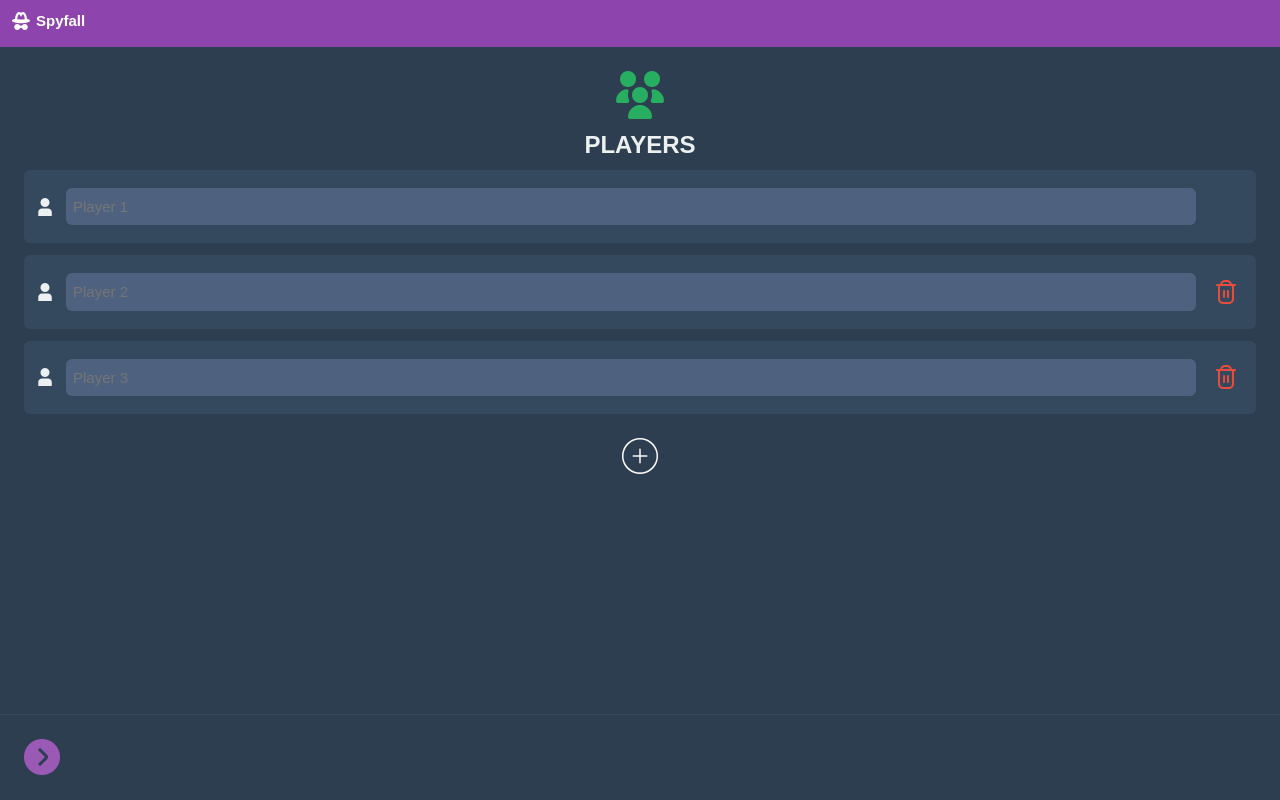
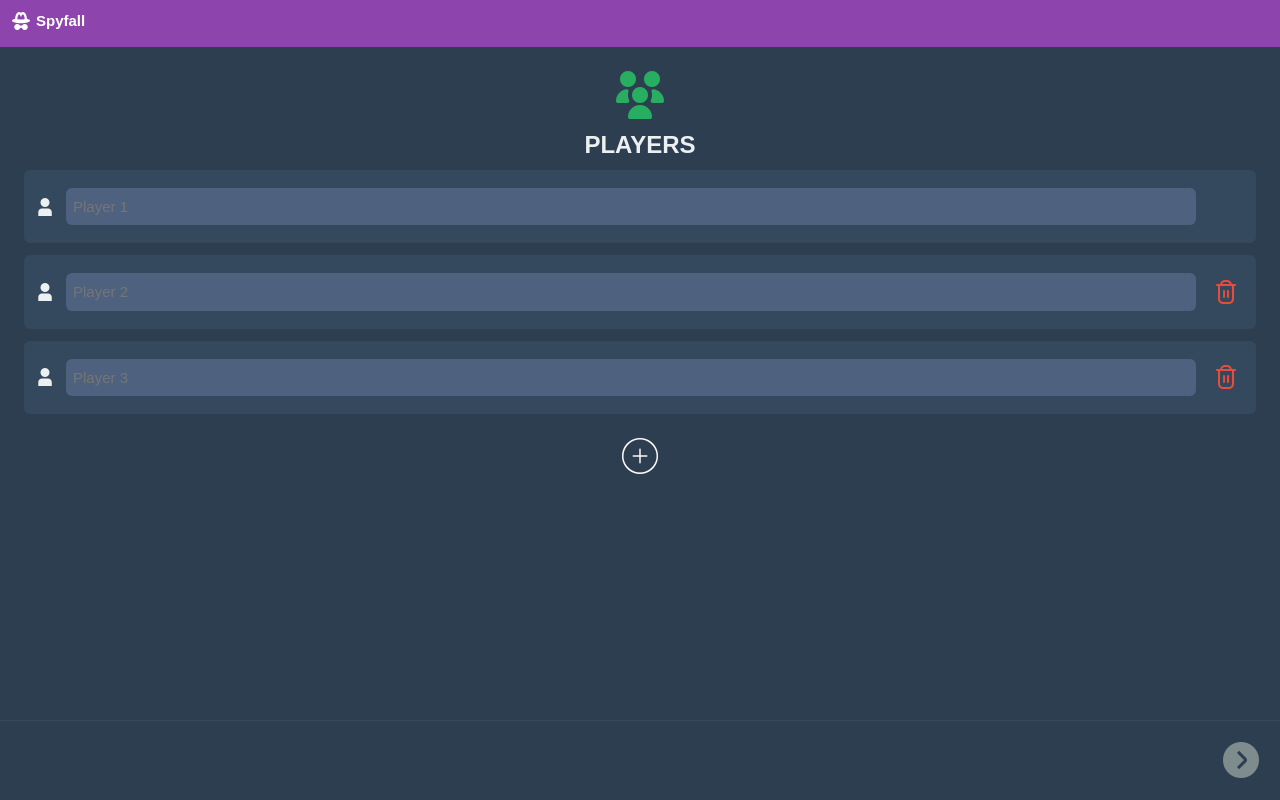
Before and after one commit to kbparagua/likalaro, a Vue app: page /spyfall/new in a window 1280 px wide. Built offline with nearby package versions, Linux system fonts and the light colour scheme.

Commit message:
Add back button

```diff
--- a/src/assets/main.css
+++ b/src/assets/main.css
@@ -14,9 +14,8 @@ body {
   height: 100dvh;
   max-height: 100dvh;
 
-  /* background-color: #34495e; */
-  background-color: red;
   color: #ecf0f1;
+  background-color: #2c3e50;
 
   font-family: Arial, Helvetica, sans-serif;
 }
--- /dev/null
+++ b/src/views/core/Action.vue
@@ -0,0 +1,51 @@
+<script setup>
+  import { useRouter } from 'vue-router';
+
+  const router = useRouter();
+
+  const ICONS_CSS_CLASS_MAP = {
+    forward: "fi-ss-angle-circle-right",
+    back: "fi-ss-angle-circle-left",
+  };
+
+  const emit = defineEmits(['click']);
+
+  const props = defineProps({
+    icon: String,
+    disabled: {
+      type: Boolean,
+      default: false
+    },
+    back: {
+      type: Boolean,
+      default: false
+    }
+  });
+
+  const iconClass = ICONS_CSS_CLASS_MAP[props.icon];
+
+  function click() {
+    if (props.disabled) return false;
+    if (props.back) return router.go(-1);
+
+    emit("click");
+  }
+</script>
+
+<template>
+  <div class="action" :class="{ disabled }" @click.prevent="click">
+    <i class="fi" :class="iconClass"></i>
+  </div>
+</template>
+
+<style scoped>
+  .action {
+    color: #9b59b6;
+    font-size: 3rem;
+    padding: 1.75rem;
+
+    &.disabled {
+      color: #7f8c8d;
+    }
+  }
+</style>
--- a/src/views/spyfall/main/Content.vue
+++ b/src/views/spyfall/main/Content.vue
@@ -30,8 +30,10 @@
     }
 
     .actions {
+      display: flex;
+      justify-content: flex-end;
+      align-items: center;
       border-top: solid 1px #34495e;
-      padding: 2rem;
       flex-grow: 1;
     }
   }
--- a/src/views/spyfall/main/Lobby.vue
+++ b/src/views/spyfall/main/Lobby.vue
@@ -2,6 +2,8 @@
   import { useTemplateRef } from 'vue';
   import { useRoute, useRouter } from 'vue-router';
   import PlayerCard from './lobby/PlayerCard.vue';
+  import Content from './Content.vue';
+  import Action from '@/views/core/Action.vue';
 
   const router = useRouter();
   const route = useRoute();
@@ -30,7 +32,8 @@
   const joinUrls = players.map((player, i) => generateJoinUrl({ index: i + 1, player }));
 
   function start() {
-    router.push({ path: '/spyfall/game', query: { seed, numberOfPlayers, index: 0, player: host} });
+    console.log("Start");
+    // router.push({ path: '/spyfall/game', query: { seed, numberOfPlayers, index: 0, player: host} });
   }
 
   function prevPlayer() {
@@ -51,6 +54,8 @@
 </script>
 
 <template>
+  <Content>
+    <template v-slot:main>
       <div>Host: {{  host  }}</div>
       <div class="player-list-container" ref="player-list">
         <ul class="player-list">
@@ -62,7 +67,13 @@
 
       <button @click="prevPlayer">Previous Player</button>
       <button @click="nextPlayer">Next Player</button>
-  <button @click="start">Start</button>
+    </template>
+
+    <template v-slot:actions>
+      <Action icon="back" :back="true"></Action>
+      <Action icon="forward" @click="start"></Action>
+    </template>
+  </Content>
 </template>
 
 <style scoped>
--- a/src/views/spyfall/main/NewGameScreen.vue
+++ b/src/views/spyfall/main/NewGameScreen.vue
@@ -4,6 +4,7 @@ import { watch, reactive, computed } from 'vue';
 import { useRouter } from 'vue-router';
 import { MIN_PLAYERS, MAX_PLAYERS } from '@/lib/SpyFall';
 import PlayerField from "./new_game_screen/PlayerField.vue";
+import Action from '@/views/core/Action.vue';
 import Content from './Content.vue';
 
 const router = useRouter();
@@ -113,9 +114,7 @@ function create() {
     </template>
 
     <template v-slot:actions>
-      <a href="#" class="create-btn" @click.prevent="create" :disabled="!isValidGame">
-        <i class="fi fi-ss-angle-circle-right"></i>
-      </a>
+      <Action icon="forward" :disabled="!isValidGame" @click="create"></Action>
     </template>
   </Content>
 </template>
```
Lines whose indentation alone changed are shown as unchanged.
